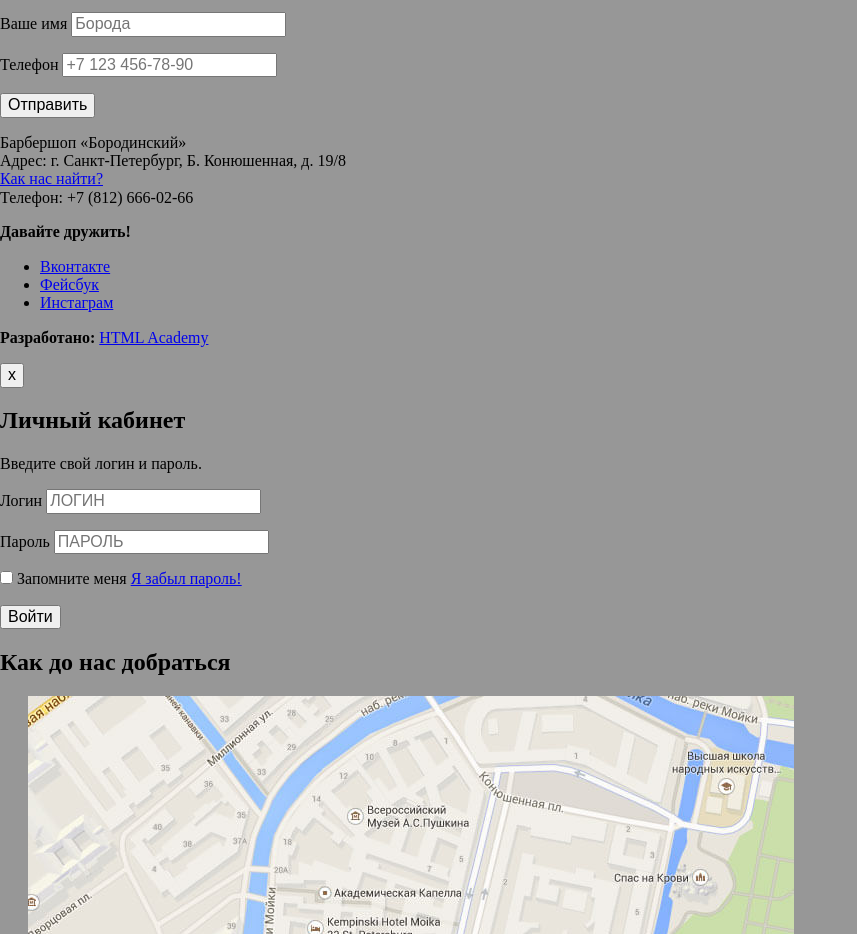
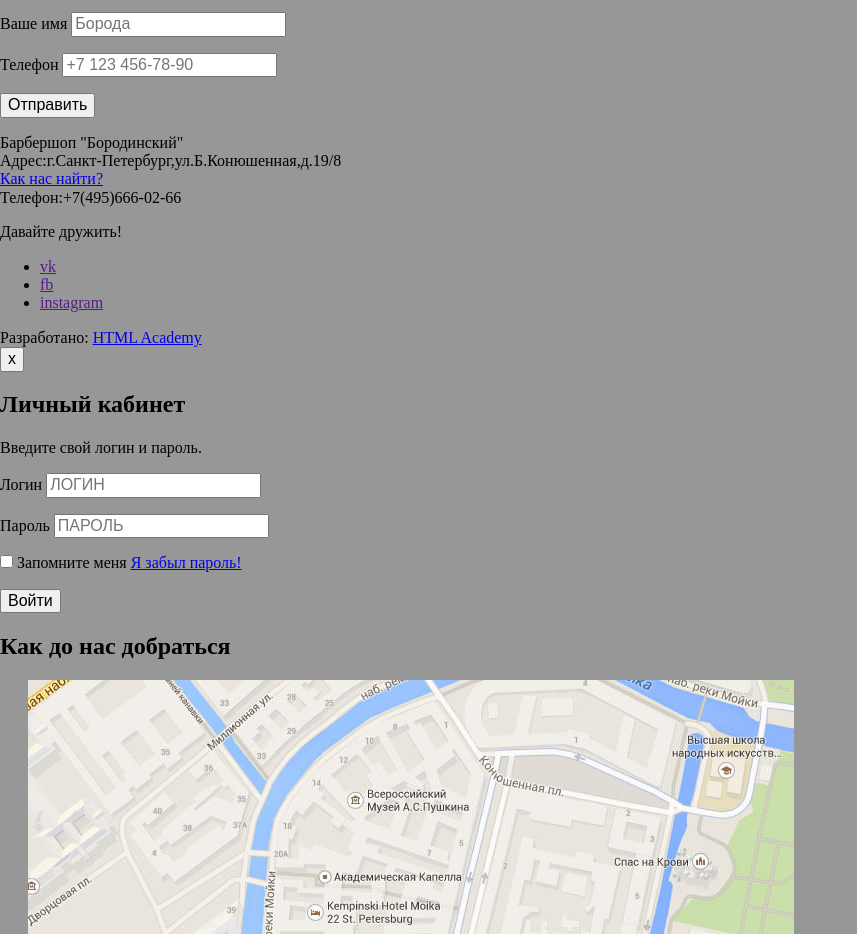
Before and after one commit to sasstr/235995-barbershop, a plain HTML site: page index.html in a window 1280 px wide. Shown: the part 1540-2474 px from the top of the page, without its empty margins (0-857 px from the left). Drawn offline with Linux system fonts and the light colour scheme.

Commit message:
Изменил футер
Добавили aria-label

```diff
--- a/index.html
+++ b/index.html
@@ -116,25 +116,27 @@
       </section>
     </main>
     <footer class="main-footer">
-      <p class="footer-contacts">
-        Барбершоп «Бородинский»<br>
-        Адрес: г. Санкт-Петербург, Б. Конюшенная, д. 19/8<br>
-        <a href="map.html">Как нас найти?</a><br>
-        Телефон: +7 (812) 666-02-66
-      </p>
-      <div class="footer-social">
-        <b>Давайте дружить!</b>
-        <ul>
-          <li><a class="social-button" href="#">Вконтакте</a></li>
-          <li><a class="social-button" href="#">Фейсбук</a></li>
-          <li><a class="social-button" href="#">Инстаграм</a></li>
-        </ul>
-      </div>
-      <p class="footer-copyright">
-        <b>Разработано:</b>
-        <a class="button" href="https://htmlacademy.ru">HTML Academy</a>
-      </p>
-    </footer>
+        <div class="main-footer-contacts">
+          <p>
+            Барбершоп "Бородинский" <br>
+            Адрес:г.Санкт-Петербург,ул.Б.Конюшенная,д.19/8<br>
+            <a href="#">Как нас найти?</a><br>
+            Телефон:+7(495)666-02-66
+          </p>
+        </div>
+        <div class="main-footer-social">
+          <span>Давайте дружить!</span>
+          <ul class="main-footer-social-list">
+            <li><a class="main-footer-social-vk" href="" aria-label="Ссылка на нашу группу ВКонтакте">vk</a></li>
+            <li><a class="main-footer-social-fb" href="" aria-label="Ссылка на нашу группу Фэйсбук">fb</a></li>
+            <li><a class="main-footer-social-insta" href="" aria-label="Ссылка на нашу группу Инстаграм">instagram</a></li>
+          </ul>
+        </div>
+        <div class="main-footer-developed-by">
+          <span class="main-footer-developed-by-headline">Разработано:</span>
+          <a class="main-footer-developed-by-link" href="#" aria-label="Ссылка на сайт разработчика">HTML Academy</a>
+        </div>
+      </footer>
 
     <section class="modal modal-login visually-hidden">
       <button class="modal-close">x</button>
```
Also changed, not shown: catalog-item.html (+7 -7 lines), catalog.html (+10 -10 lines), price.html (+5 -5 lines).
